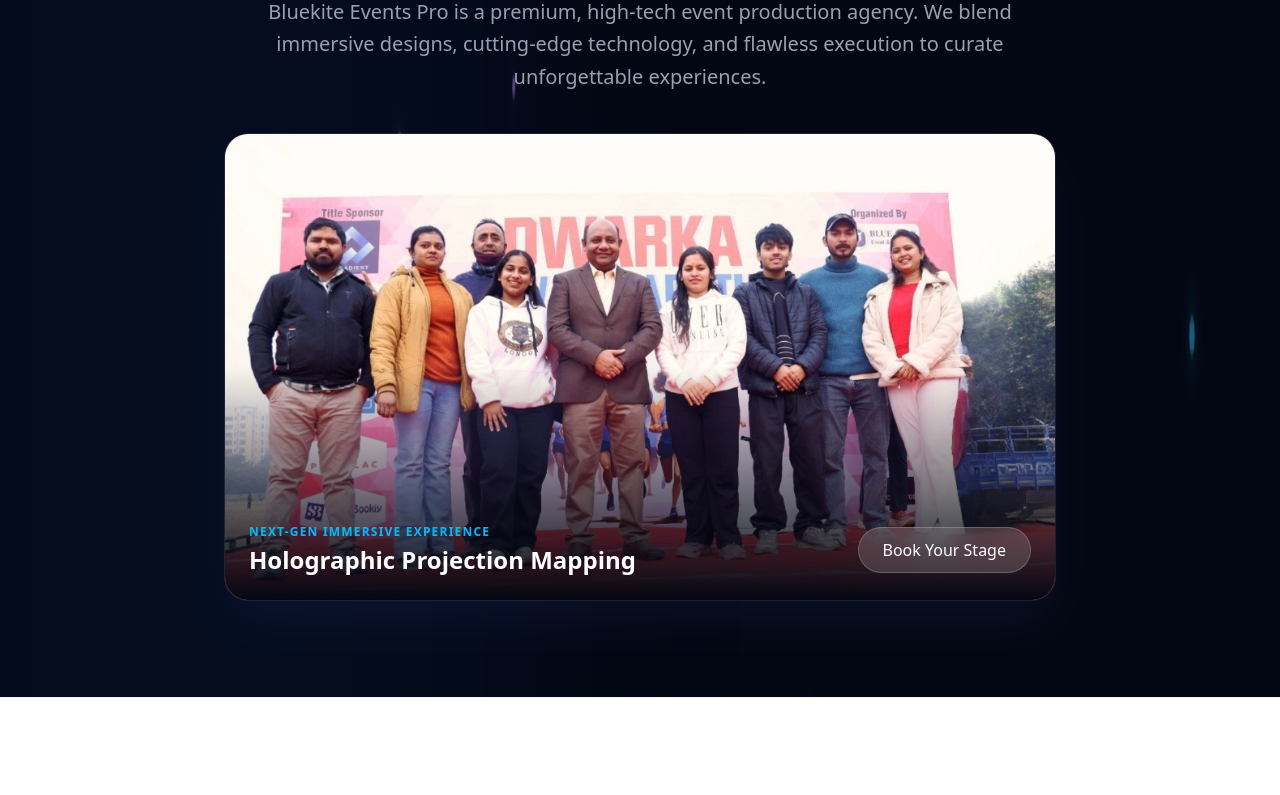
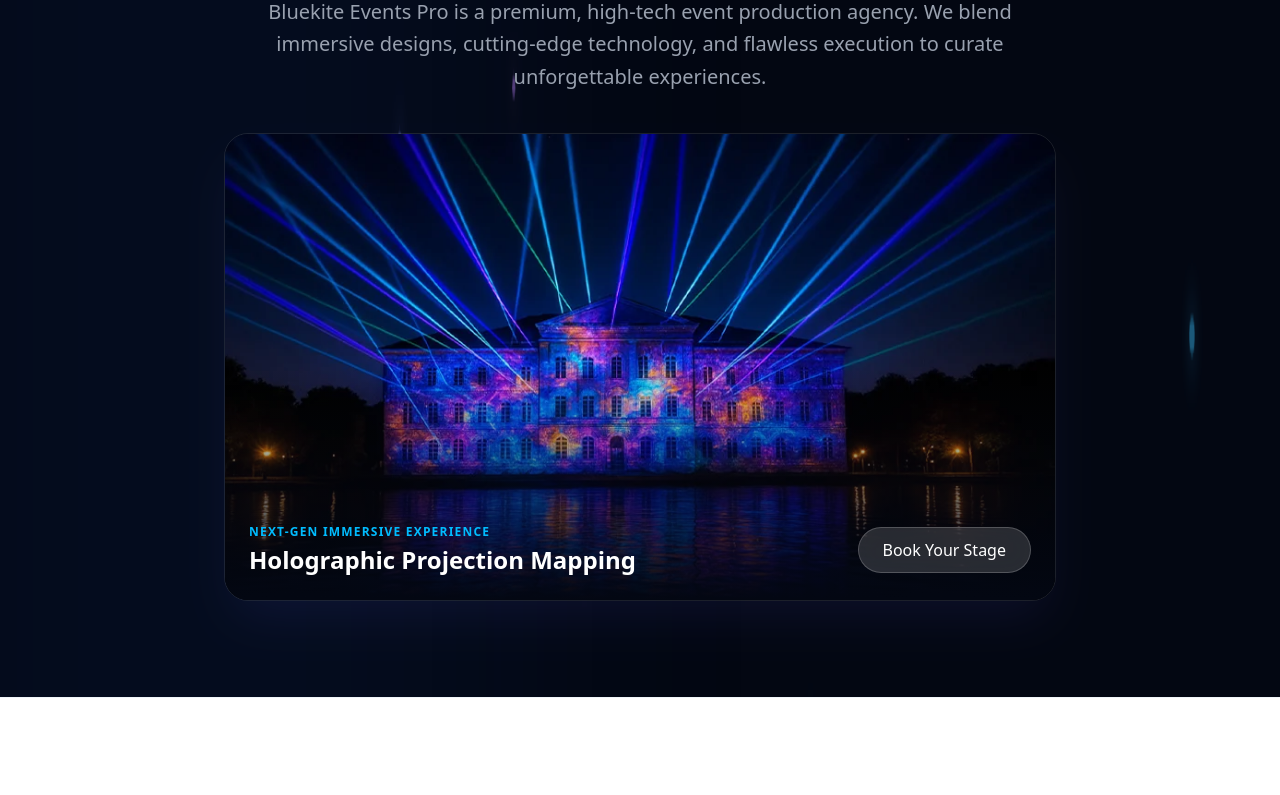
Before and after one commit to ayush25218/BlueKiteEvents, a Next.js app in the folder frontend/: page /about in a window 1280 px wide. Shown: the part 448-1243 px from the top of the page. Built offline with nearby package versions, Linux system fonts and the light colour scheme.

Commit message:
feat: replace Holographic Projection Mapping card background with hologram image

```diff
--- a/frontend/src/app/about/page.tsx
+++ b/frontend/src/app/about/page.tsx
@@ -118,7 +118,7 @@ export default function AboutPage() {
         <div className="relative w-full aspect-[16/9] max-w-4xl rounded-3xl overflow-hidden border border-white/10 shadow-2xl shadow-indigo-500/10 group">
           <div className="absolute inset-0 bg-gradient-to-t from-[#030712] via-transparent to-transparent z-10" />
           <Image
-            src="/images/about/Team.jpg"
+            src="/images/about/hologram.png"
             alt="Futuristic Holographic Stage"
             fill
             className="object-cover scale-100 group-hover:scale-105 transition-transform duration-1000 ease-out"
```
Also changed, not shown: frontend/public/images/about/10801080 (2).jpg.jpeg (added), frontend/public/images/about/hologram.png (added).
